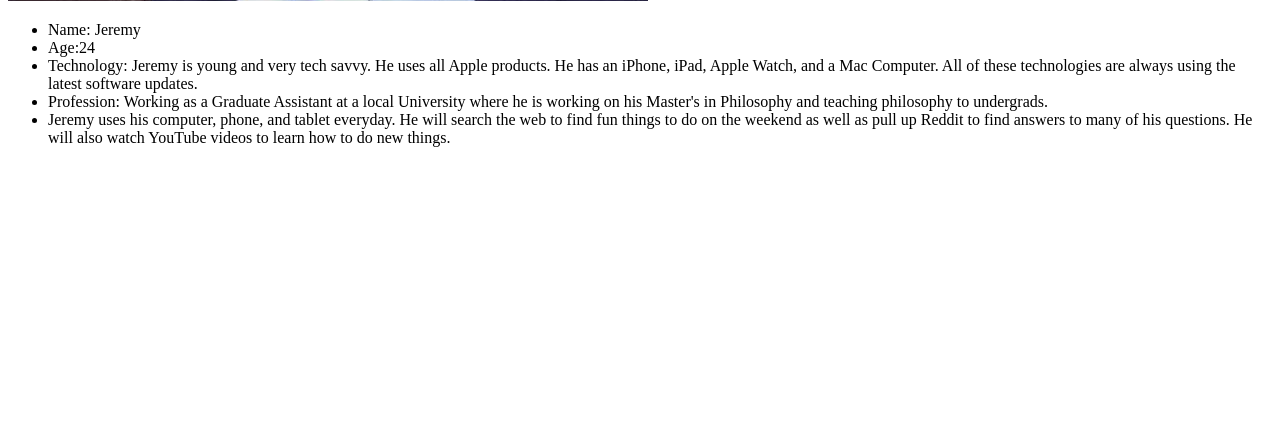
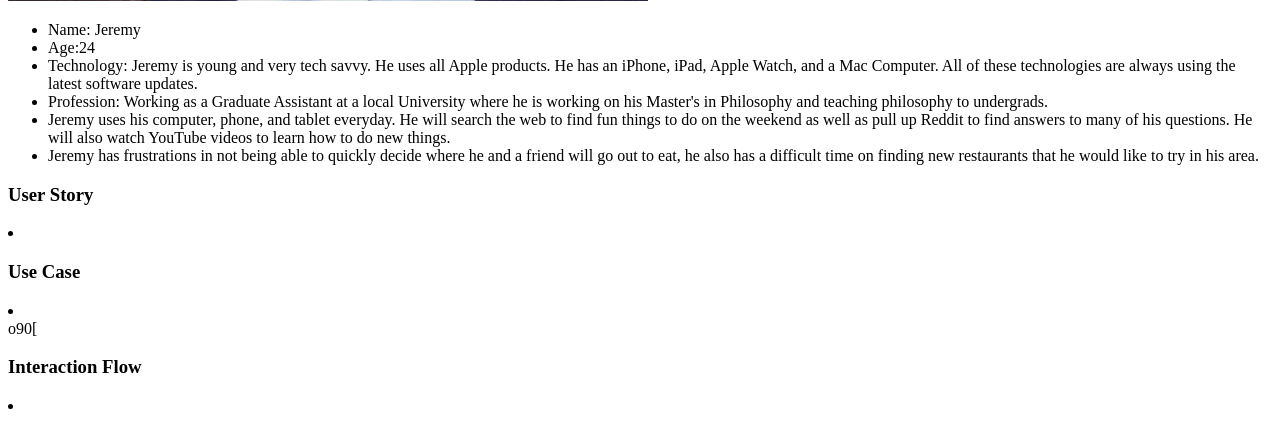
Before and after one commit to web-restaurant-tinder/foodies, a PHP site: page /corrigan-persona.php in a window 1280 px wide. Shown: the part 719-1142 px from the top of the page. Before the commit the page ends 866 px from the top, so only its background shows below. Run offline with PHP 8.4, Linux system fonts and the light colour scheme.

Commit message:
Added a few lines items of info.

```diff
--- a/epic/corrigan-persona.php
+++ b/epic/corrigan-persona.php
@@ -14,6 +14,21 @@
 		<li>Technology: Jeremy is young and very tech savvy. He uses all Apple products. He has an iPhone, iPad, Apple Watch, and a Mac Computer. All of these technologies are always using the latest software updates. </li>
 		<li>Profession: Working as a Graduate Assistant at a local University where he is working on his Master's in Philosophy and teaching philosophy to undergrads. </li>
 		<li>Jeremy uses his computer, phone, and tablet everyday. He will search the web to find fun things to do on the weekend as well as pull up Reddit to find answers to many of his questions. He will also watch YouTube videos to learn how to do new things.</li>
+		<li>Jeremy has frustrations in not being able to quickly decide where he and a friend will go out to eat, he also has a difficult time on finding new restaurants that he would like to try in his area. </li>
 	</ul>
+
+<h3>User Story</h3>
+	<ul></ul>
+		<li></li>
+
+
+<h3>Use Case</h3>
+	<ul></ul>
+		<li></li>
+
+o90[
+<h3>Interaction Flow</h3>
+	<ul></ul>
+		<li></li>
 </body>
 </html>
```
Lines whose indentation alone changed are shown as unchanged.
